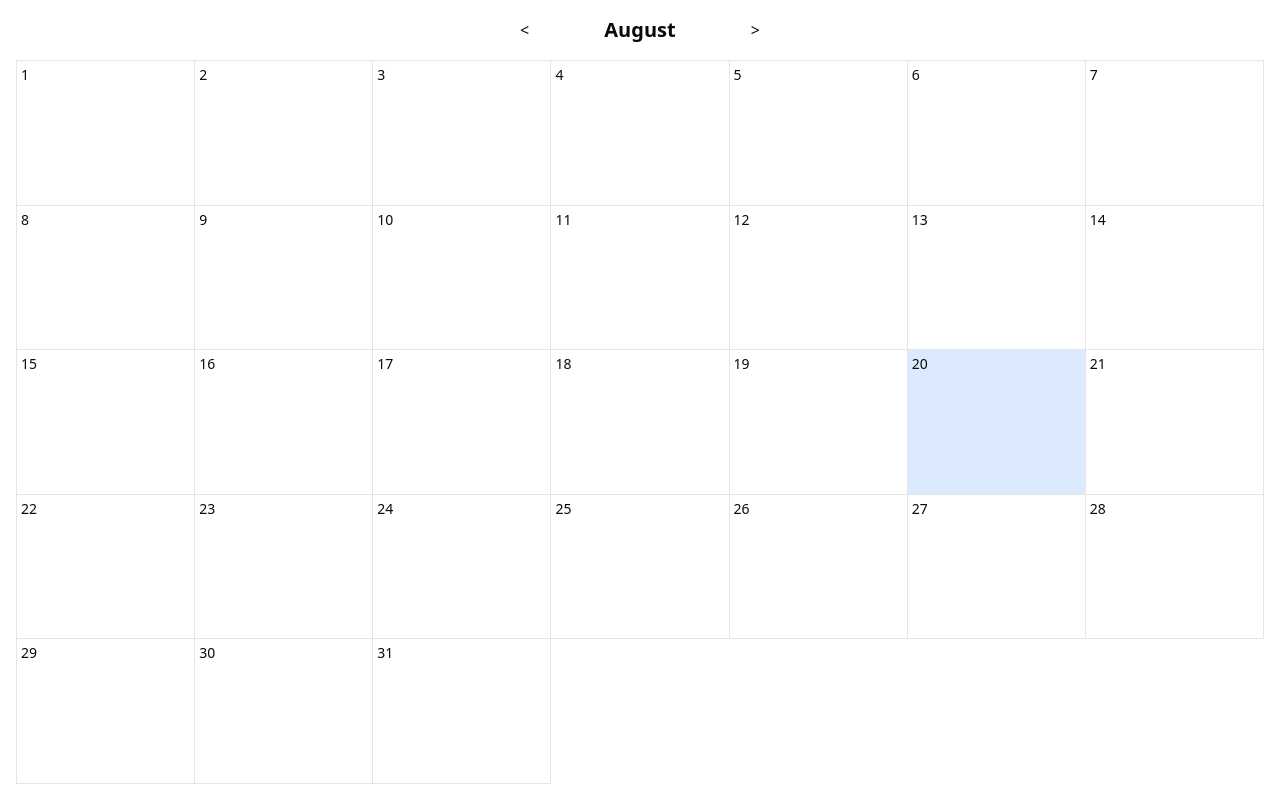
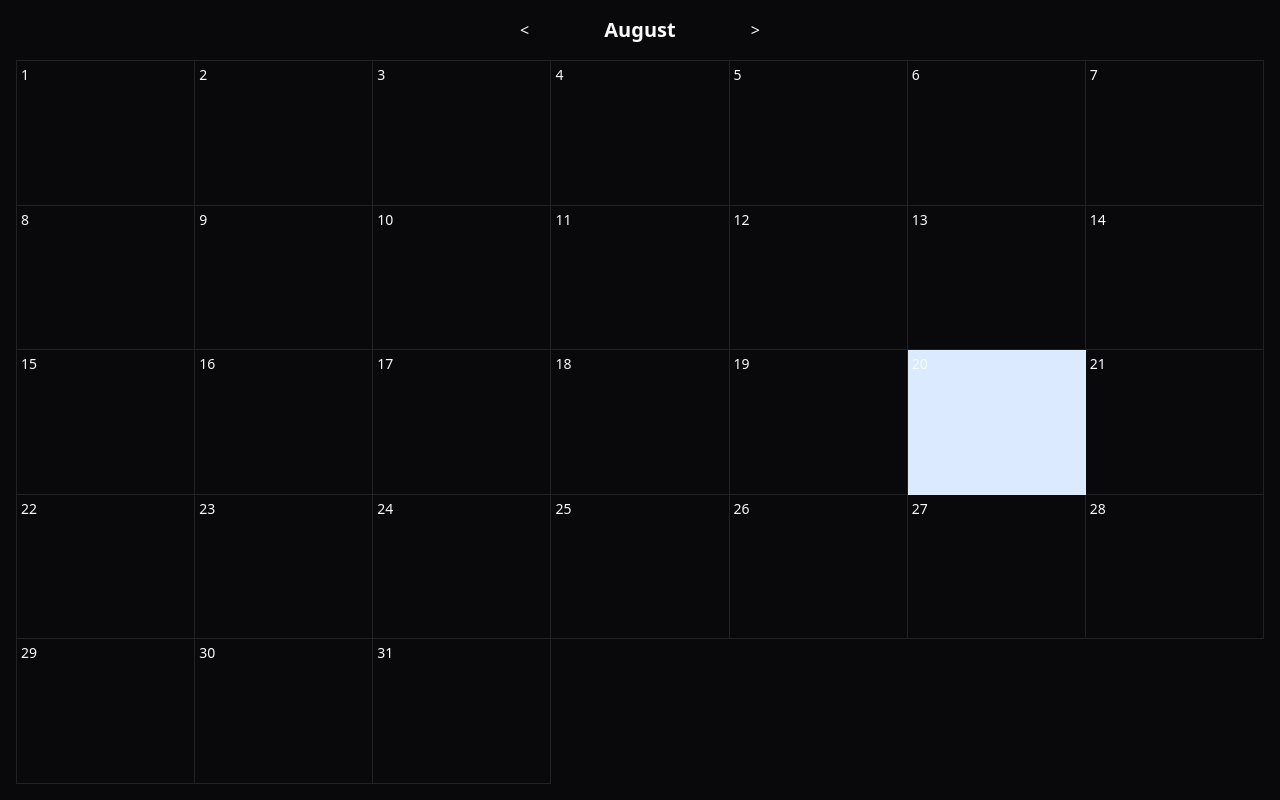
Before and after one commit to marco-vidali/dark-dates, a Next.js app: page / in a window 1280 px wide. Built offline with nearby package versions, Linux system fonts and the light colour scheme.

Commit message:
Add theme support

```diff
--- a/package.json
+++ b/package.json
@@ -15,6 +15,7 @@
         "clsx": "^2.1.1",
         "lucide-react": "^0.540.0",
         "next": "15.5.0",
+        "next-themes": "^0.4.6",
         "react": "19.1.0",
         "react-dom": "19.1.0",
         "tailwind-merge": "^3.3.1"
--- a/src/app/globals.css
+++ b/src/app/globals.css
@@ -42,72 +42,72 @@
 }
 
 :root {
-    --radius: 0.625rem;
+    --radius: 0.65rem;
     --background: oklch(1 0 0);
-    --foreground: oklch(0.145 0 0);
+    --foreground: oklch(0.141 0.005 285.823);
     --card: oklch(1 0 0);
-    --card-foreground: oklch(0.145 0 0);
+    --card-foreground: oklch(0.141 0.005 285.823);
     --popover: oklch(1 0 0);
-    --popover-foreground: oklch(0.145 0 0);
-    --primary: oklch(0.205 0 0);
-    --primary-foreground: oklch(0.985 0 0);
-    --secondary: oklch(0.97 0 0);
-    --secondary-foreground: oklch(0.205 0 0);
-    --muted: oklch(0.97 0 0);
-    --muted-foreground: oklch(0.556 0 0);
-    --accent: oklch(0.97 0 0);
-    --accent-foreground: oklch(0.205 0 0);
+    --popover-foreground: oklch(0.141 0.005 285.823);
+    --primary: oklch(0.637 0.237 25.331);
+    --primary-foreground: oklch(0.971 0.013 17.38);
+    --secondary: oklch(0.967 0.001 286.375);
+    --secondary-foreground: oklch(0.21 0.006 285.885);
+    --muted: oklch(0.967 0.001 286.375);
+    --muted-foreground: oklch(0.552 0.016 285.938);
+    --accent: oklch(0.967 0.001 286.375);
+    --accent-foreground: oklch(0.21 0.006 285.885);
     --destructive: oklch(0.577 0.245 27.325);
-    --border: oklch(0.922 0 0);
-    --input: oklch(0.922 0 0);
-    --ring: oklch(0.708 0 0);
+    --border: oklch(0.92 0.004 286.32);
+    --input: oklch(0.92 0.004 286.32);
+    --ring: oklch(0.637 0.237 25.331);
     --chart-1: oklch(0.646 0.222 41.116);
     --chart-2: oklch(0.6 0.118 184.704);
     --chart-3: oklch(0.398 0.07 227.392);
     --chart-4: oklch(0.828 0.189 84.429);
     --chart-5: oklch(0.769 0.188 70.08);
     --sidebar: oklch(0.985 0 0);
-    --sidebar-foreground: oklch(0.145 0 0);
-    --sidebar-primary: oklch(0.205 0 0);
-    --sidebar-primary-foreground: oklch(0.985 0 0);
-    --sidebar-accent: oklch(0.97 0 0);
-    --sidebar-accent-foreground: oklch(0.205 0 0);
-    --sidebar-border: oklch(0.922 0 0);
-    --sidebar-ring: oklch(0.708 0 0);
+    --sidebar-foreground: oklch(0.141 0.005 285.823);
+    --sidebar-primary: oklch(0.637 0.237 25.331);
+    --sidebar-primary-foreground: oklch(0.971 0.013 17.38);
+    --sidebar-accent: oklch(0.967 0.001 286.375);
+    --sidebar-accent-foreground: oklch(0.21 0.006 285.885);
+    --sidebar-border: oklch(0.92 0.004 286.32);
+    --sidebar-ring: oklch(0.637 0.237 25.331);
 }
 
 .dark {
-    --background: oklch(0.145 0 0);
+    --background: oklch(0.141 0.005 285.823);
     --foreground: oklch(0.985 0 0);
-    --card: oklch(0.205 0 0);
+    --card: oklch(0.21 0.006 285.885);
     --card-foreground: oklch(0.985 0 0);
-    --popover: oklch(0.205 0 0);
+    --popover: oklch(0.21 0.006 285.885);
     --popover-foreground: oklch(0.985 0 0);
-    --primary: oklch(0.922 0 0);
-    --primary-foreground: oklch(0.205 0 0);
-    --secondary: oklch(0.269 0 0);
+    --primary: oklch(0.637 0.237 25.331);
+    --primary-foreground: oklch(0.971 0.013 17.38);
+    --secondary: oklch(0.274 0.006 286.033);
     --secondary-foreground: oklch(0.985 0 0);
-    --muted: oklch(0.269 0 0);
-    --muted-foreground: oklch(0.708 0 0);
-    --accent: oklch(0.269 0 0);
+    --muted: oklch(0.274 0.006 286.033);
+    --muted-foreground: oklch(0.705 0.015 286.067);
+    --accent: oklch(0.274 0.006 286.033);
     --accent-foreground: oklch(0.985 0 0);
     --destructive: oklch(0.704 0.191 22.216);
     --border: oklch(1 0 0 / 10%);
     --input: oklch(1 0 0 / 15%);
-    --ring: oklch(0.556 0 0);
+    --ring: oklch(0.637 0.237 25.331);
     --chart-1: oklch(0.488 0.243 264.376);
     --chart-2: oklch(0.696 0.17 162.48);
     --chart-3: oklch(0.769 0.188 70.08);
     --chart-4: oklch(0.627 0.265 303.9);
     --chart-5: oklch(0.645 0.246 16.439);
-    --sidebar: oklch(0.205 0 0);
+    --sidebar: oklch(0.21 0.006 285.885);
     --sidebar-foreground: oklch(0.985 0 0);
-    --sidebar-primary: oklch(0.488 0.243 264.376);
-    --sidebar-primary-foreground: oklch(0.985 0 0);
-    --sidebar-accent: oklch(0.269 0 0);
+    --sidebar-primary: oklch(0.637 0.237 25.331);
+    --sidebar-primary-foreground: oklch(0.971 0.013 17.38);
+    --sidebar-accent: oklch(0.274 0.006 286.033);
     --sidebar-accent-foreground: oklch(0.985 0 0);
     --sidebar-border: oklch(1 0 0 / 10%);
-    --sidebar-ring: oklch(0.556 0 0);
+    --sidebar-ring: oklch(0.637 0.237 25.331);
 }
 
 @layer base {
--- a/src/app/layout.tsx
+++ b/src/app/layout.tsx
@@ -1,4 +1,5 @@
 import "./globals.css";
+import { ThemeProvider } from "@/components/theme-provider";
 
 export default function RootLayout({
     children,
@@ -6,12 +7,14 @@
     children: React.ReactNode;
 }>) {
     return (
-        <html lang="en">
+        <html lang="en" suppressHydrationWarning>
             <head>
                 <title>Dark Dates</title>
             </head>
             <body>
-                <div>{children}</div>
+                <ThemeProvider attribute="class" defaultTheme="dark">
+                    <div>{children}</div>
+                </ThemeProvider>
             </body>
         </html>
     );
--- /dev/null
+++ b/src/components/theme-provider.tsx
@@ -0,0 +1,11 @@
+"use client";
+
+import * as React from "react";
+import { ThemeProvider as NextThemesProvider } from "next-themes";
+
+export function ThemeProvider({
+    children,
+    ...props
+}: React.ComponentProps<typeof NextThemesProvider>) {
+    return <NextThemesProvider {...props}>{children}</NextThemesProvider>;
+}
```
Also changed, not shown: 1 other file (tests, documents, lock files or other folders).
